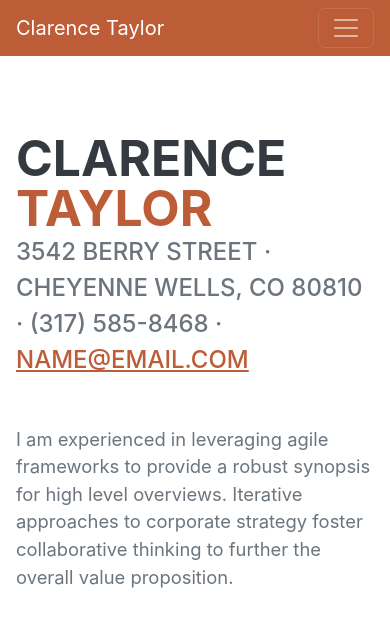
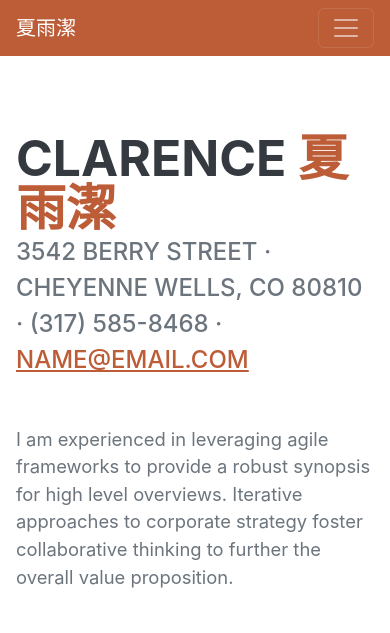
Before and after one commit to yujiiiieeee/yujiiiieeee.github.io, a plain HTML site: page index.html in a window 390 px wide. Shown: the top 633 px of the page. Drawn offline with nearby package versions, Linux system fonts and the light colour scheme; a web font is replaced by a local one.

Commit message:
改標題

```diff
--- a/index.html
+++ b/index.html
@@ -1,11 +1,12 @@
 <!DOCTYPE html>
 <html lang="en">
+<html lang="zh-TW">
     <head>
         <meta charset="utf-8" />
         <meta name="viewport" content="width=device-width, initial-scale=1, shrink-to-fit=no" />
-        <meta name="description" content="" />
-        <meta name="author" content="" />
-        <title>Resume - Start Bootstrap Theme</title>
+        <meta name="description" content="這是夏雨潔的Resume" />
+        <meta name="author" content="夏雨潔" />
+        <title>夏雨潔的自我介紹</title>
         <link rel="icon" type="image/x-icon" href="assets/img/favicon.ico" />
         <!-- Font Awesome icons (free version)-->
         <script src="https://use.fontawesome.com/releases/v6.3.0/js/all.js" crossorigin="anonymous"></script>
@@ -19,7 +20,7 @@
         <!-- Navigation-->
         <nav class="navbar navbar-expand-lg navbar-dark bg-primary fixed-top" id="sideNav">
             <a class="navbar-brand js-scroll-trigger" href="#page-top">
-                <span class="d-block d-lg-none">Clarence Taylor</span>
+                <span class="d-block d-lg-none">夏雨潔</span>
                 <span class="d-none d-lg-block"><img class="img-fluid img-profile rounded-circle mx-auto mb-2" src="assets/img/profile.jpg" alt="..." /></span>
             </a>
             <button class="navbar-toggler" type="button" data-bs-toggle="collapse" data-bs-target="#navbarResponsive" aria-controls="navbarResponsive" aria-expanded="false" aria-label="Toggle navigation"><span class="navbar-toggler-icon"></span></button>
@@ -41,7 +42,7 @@
                 <div class="resume-section-content">
                     <h1 class="mb-0">
                         Clarence
-                        <span class="text-primary">Taylor</span>
+                        <span class="text-primary">夏雨潔</span>
                     </h1>
                     <div class="subheading mb-5">
                         3542 Berry Street · Cheyenne Wells, CO 80810 · (317) 585-8468 ·
```
